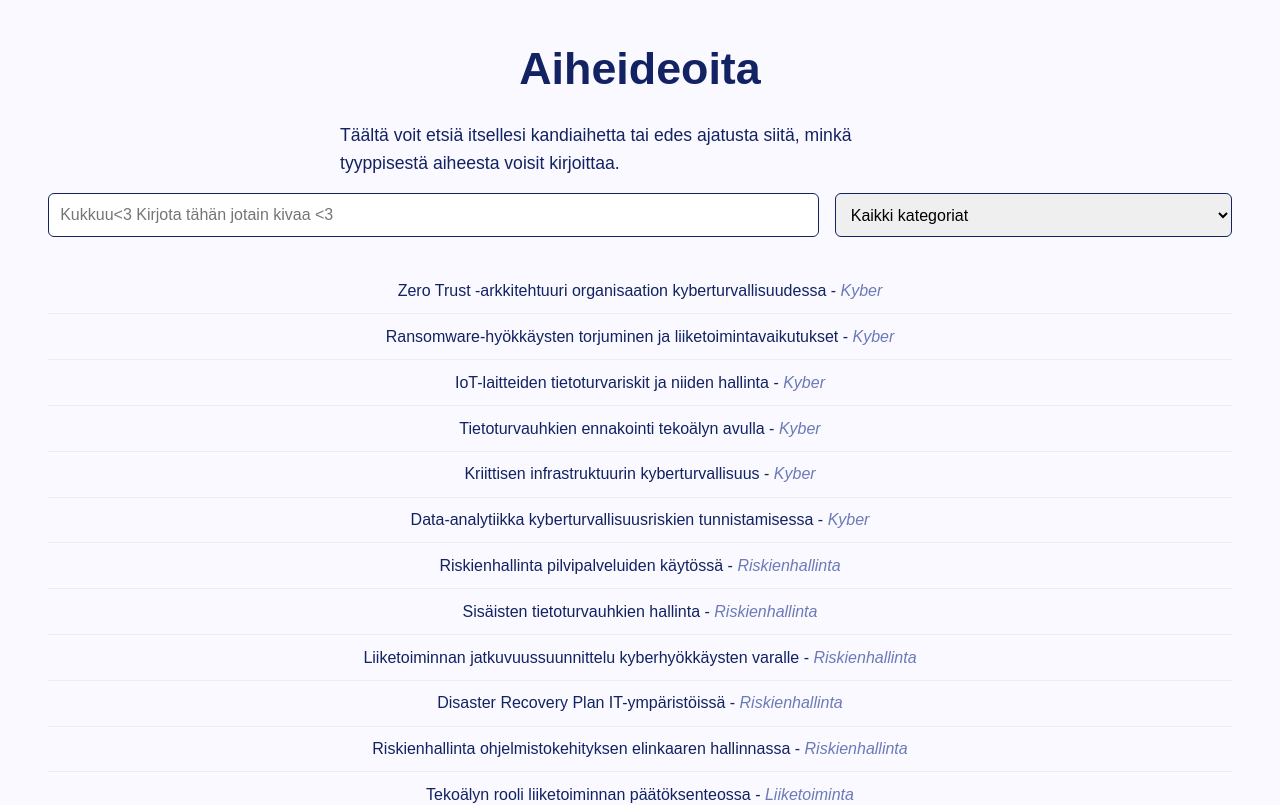
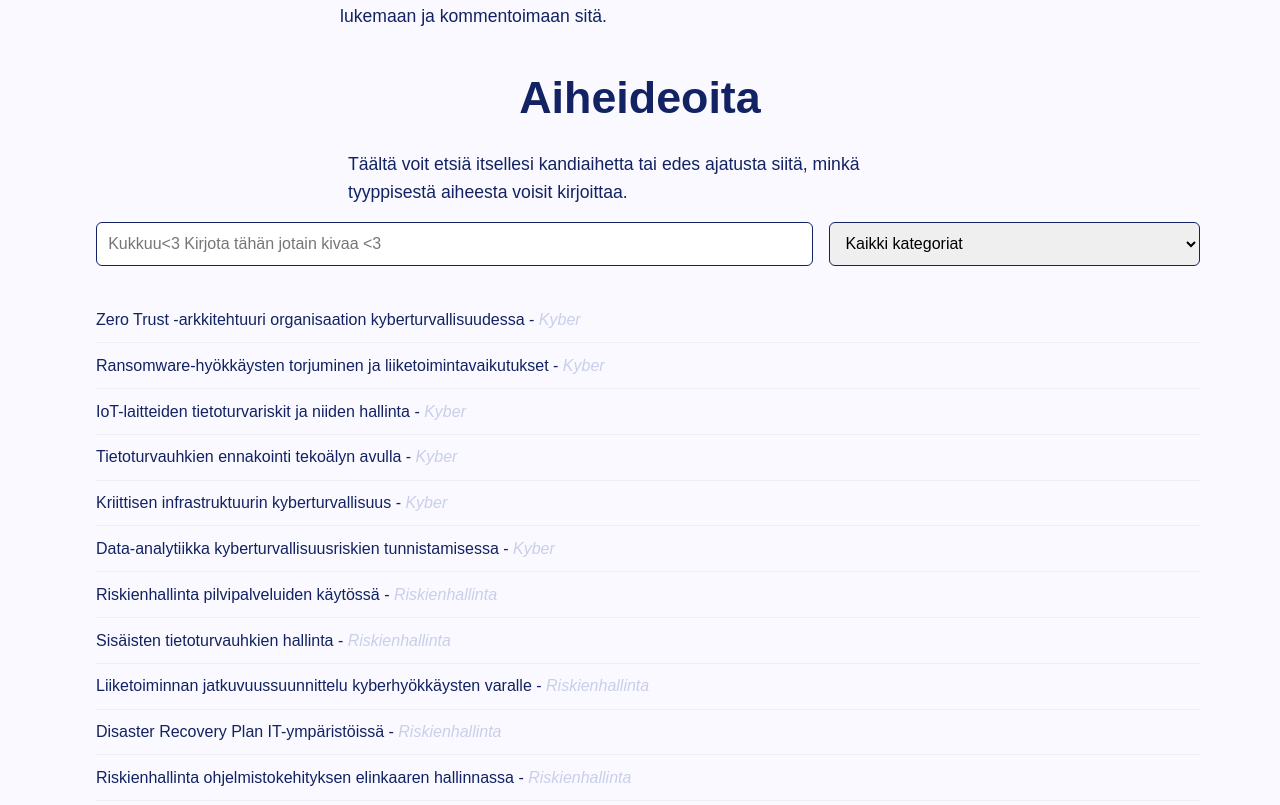
Before and after one commit to lehtio/Opiskelukorneri, a React (Vite) app in the folder opintokorneri/: page /kandi in a window 1280 px wide. Shown: the part 1847-2652 px from the top of the page. Built offline with nearby package versions, Linux system fonts and the light colour scheme.

Commit message:
kandisivu

```diff
--- a/opintokorneri/src/components/KandiAiheet.jsx
+++ b/opintokorneri/src/components/KandiAiheet.jsx
@@ -17,7 +17,7 @@ const Kandi = () => {
     });
 
     return (
-        <div className="container">
+        <div className="containerAiheet">
 
 
             <p className="description"> Täältä voit etsiä itsellesi kandiaihetta tai edes ajatusta siitä, minkä tyyppisestä aiheesta voisit kirjoittaa.
--- a/opintokorneri/src/pages/Vaihto.jsx
+++ b/opintokorneri/src/pages/Vaihto.jsx
@@ -4,7 +4,7 @@ import '../styles/Vaihto.css';
 
 const Vaihto = () => {
   return (
-    <div>
+    <div className="containerVaihto">
       <p>Ai vaihtoonko oot menossa? No täältä löytynee sulle sitten kivaa infoa aiheesta</p>
       <h1>Vaihtojutut</h1>
 
--- a/opintokorneri/src/styles/Kandi.css
+++ b/opintokorneri/src/styles/Kandi.css
@@ -10,7 +10,7 @@ body {
 
 /* Kontti vasemmalle linjatulla sisällöllä */
 .containerKandi {
-  max-width: 95%;
+  max-width: 90%;
   margin: 2rem auto;
   padding: 1rem;
   text-align: center;
@@ -53,6 +53,11 @@ body {
 
 .containerKandi a:hover {
   background-color: #c1d0ff;
+}
+
+.containerAiheet{
+  text-align: left;
+    padding-left: 1rem;
 }
 
 /* Kandiaiheiden "nappi"-otsikko */
@@ -112,7 +117,7 @@ body {
 
 .result-item em {
   font-style: italic;
-  color: #6c7ab7;
+  color: #c9cfe9;
 }
 
 /* Tips-osio */
@@ -159,12 +164,19 @@ body {
     text-align: center;
   }
 
-  .titleHome {
+  .titleKandi {
     font-size: 3rem;
     text-align: center;
     word-break: break-word;
   }
 
+  .subtitleKandi{
+    margin-top: 20%;
+    margin-bottom: 10%;
+    font-size: 2rem;
+    text-align: center;
+
+  }
   .descriptionHome {
     font-size: 1,5rem;
     margin-top: 5rem;
@@ -174,4 +186,22 @@ body {
     line-height: 1.5;
   }
 
+  /* Kandiaiheiden listaus  */
+  .containerAiheet {
+    text-align: left;
+    padding-left: 1rem;
+  }
+
+  .results-list {
+    text-align: left;
+    margin-left: 0;
+    padding-left: 0.5rem;
+  }
+
+  .result-item {
+    padding-left: 0.2rem;
+  }
+
+
+
 }
--- a/opintokorneri/src/styles/Vaihto.css
+++ b/opintokorneri/src/styles/Vaihto.css
@@ -9,7 +9,6 @@
     font-size: 1.2rem;
     line-height: 1.5;
     color: #122262;
-    transition: color 0.3s ease, background-color 0.3s ease;
   }
 
   /* Hover tehoste listoille */
@@ -19,3 +18,10 @@
     border-radius: 6px;
     padding: 0.3rem;
   }
+
+  .containerVaihto{
+    max-width: 90%;
+    margin: 2rem auto;
+    padding: 5rem;
+    text-align: left;
+  }
```
